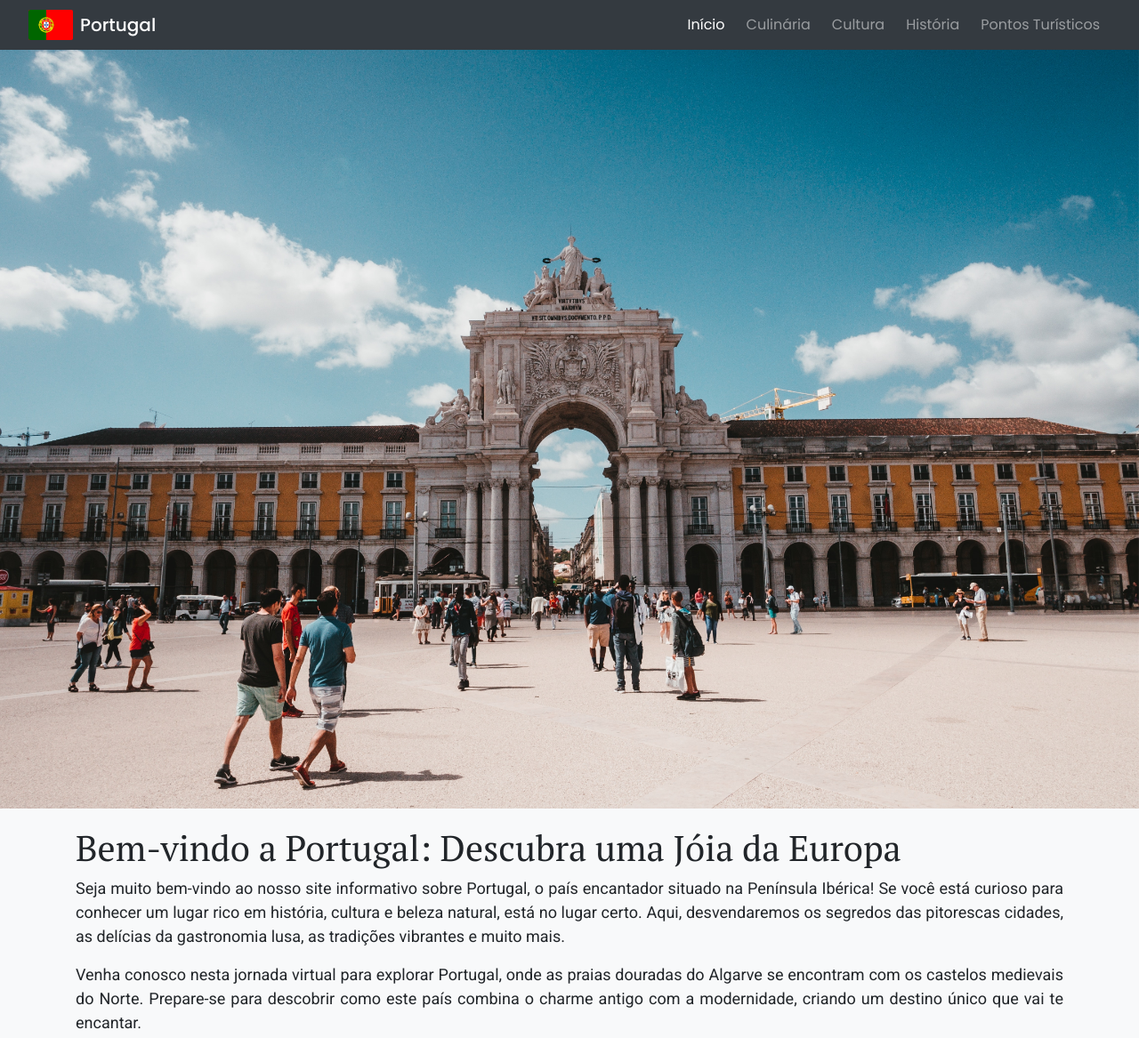
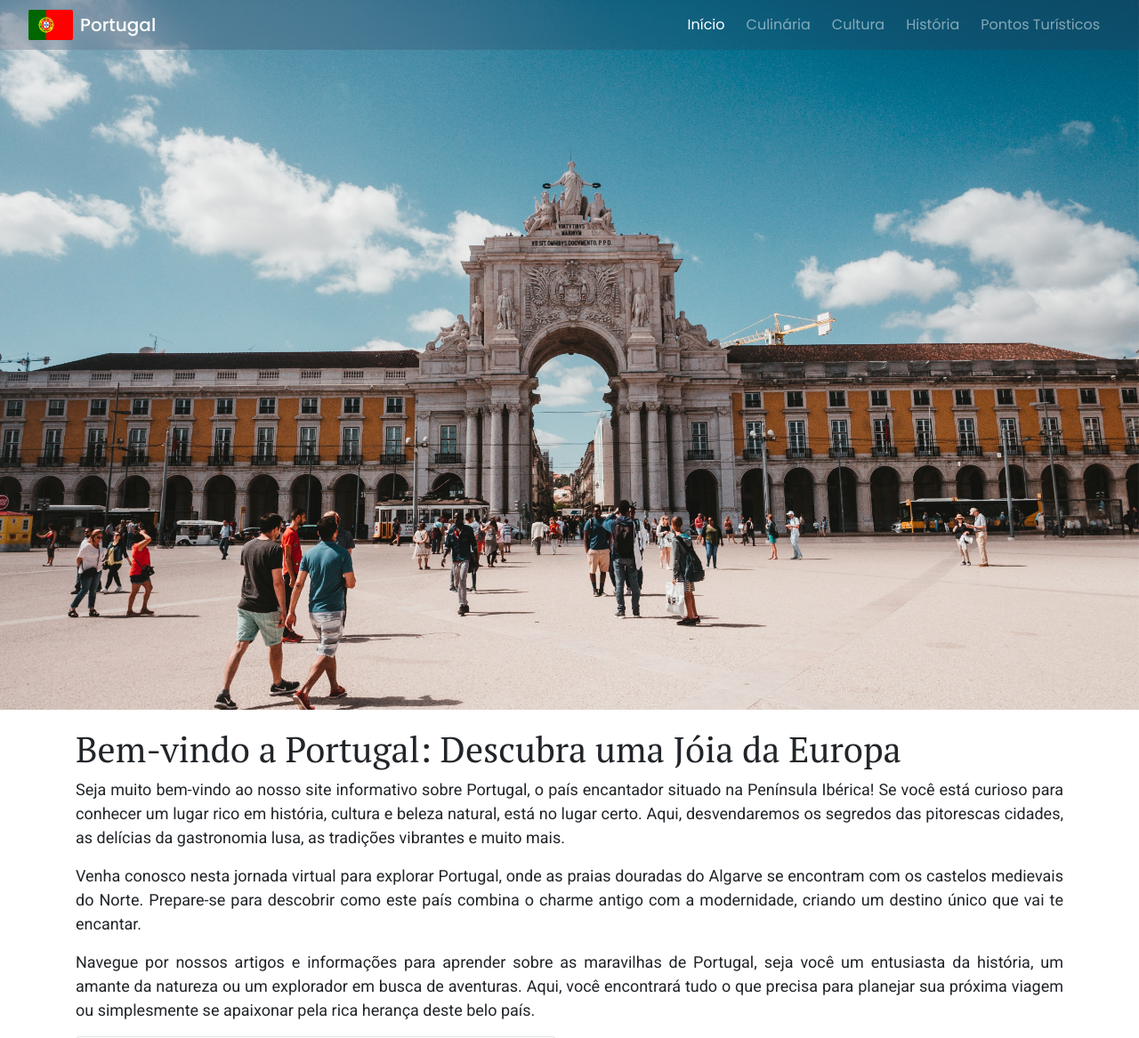
Before and after one commit to Joao-PauloBR/VoltaAoMundo-Portugal, a PHP site: page / in a window 1280 px wide. Shown: the top 1167 px of the page at 89% size. Run offline with PHP 8.4, Linux system fonts and the light colour scheme; some web fonts are replaced.

Commit message:
Acertando a quebra de imagem ao reduzir o tamanho da página

```diff
--- a/index.html
+++ b/index.html
@@ -16,7 +16,7 @@
 
 <body>
     <div>
-        <nav class="navbar navbar-expand-md navbar-dark bg-dark">
+        <nav class="navbar navbar-expand-md navbar-dark">
             <div class="d-flex align-items-center">
                 <img id="bandeira" src="img/bandeira.svg" alt="bandeira">
                 <a class="navbar-brand" href="#"><span class="mx-2" id="portugal">Portugal</span></a>
@@ -50,22 +50,21 @@
             </div>
         </nav>
     </div>
-
-    <main class="bg-light">
+    <main>
       <div id="background-carousel" class="carousel slide" data-ride="carousel">
         <!-- Slides do Carrossel -->
         <div class="carousel-inner">
           <div class="carousel-item active">
-            <img src="img/Bem-vindo.jpg" alt="Imagem 1">
+            <img class="d-block w-100" src="img/Bem-vindo.jpg" alt="First slide">
           </div>
           <div class="carousel-item">
-            <img src="img/carrossel - visao panoramica.jpg" alt="Imagem 2">
+            <img class="d-block w-100" src="img/carrossel - visao panoramica.jpg" alt="Second slide">
           </div>
           <div class="carousel-item">
-            <img src="img/carrossel - cidade.jpg" alt="Imagem 3">
+            <img class="d-block w-100" src="img/carrossel - cidade.jpg" alt="Third slide">
           </div>
           <div class="carousel-item">
-            <img src="img/carrossel - rua principal.jpg" alt="Imagem 4">
+            <img class="d-block w-100" src="img/carrossel - rua principal.jpg" alt="Fourth side">
           </div>
         </div>
       </div>
@@ -73,7 +72,7 @@
       <script>
         $(document).ready(function(){
           $('#background-carousel').carousel({
-            interval: 600, // Define o intervalo de tempo entre as transições de slides (em milissegundos)
+            interval: 3000, // Define o intervalo de tempo entre as transições de slides (em milissegundos)
             pause: false // Impede a pausa automática quando o mouse está sobre o carrossel
           });
         });
@@ -100,19 +99,18 @@
         <div class="container">
           <div class="row">
             <div class="col-md-6">
-                <h2>Filmes</h2>
                 <figure class="img-thumbnail">
-                    <img class="img-fluid" src="img/castelo.jpg" alt="castelo" title="castelo">
+                    <img class="d-block w-100" src="img/castelo.jpg" alt="castelo" title="Pena Palace">
                         <figcaption class="figure-caption">
                             <h3>Mulher Maravilha</h3>
-                            <p>Data de lançamento: 1º de junho de 2017</p>
+                            <p>Localidade: Sintra</p>
                         </figcaption>
                 </figure>
             </div>
-            <div class="col-md-6">
+            <div id="teste" class="col-md-6">
                 <h2>Quadrinhos</h2>
                 <figure class="img-thumbnail">
-                <img class="img-fluid" src="img/cidade2.jpg" alt="Filme Mulher Maravilha">
+                <img class="d-block w-100" src="img/cidade2.jpg" alt="Filme Mulher Maravilha">
                     <figcaption class="figure-caption">
                         <h3>Esquadrão Suicida</h3>
                         <p>Já nas bancas</p>
@@ -145,17 +143,6 @@
         </div>
       </div>
 
-
-      <div class="container">
-        <div class="row justify-content-center">
-            <div class="col-8">
-              <h2 id="citacao-titulo">Por que amamos Portugal?</h2>
-              <p id="citacao-texto">"Portugal tem uma identidade e um encanto próprio que marcam os seus visitantes. Os passeios pelas suas cidades, a convivência com os seus habitantes, sentimos que parece mentira que sempre esteve lá. A coexistência de idiomas: embora possa parecer um exagero, o espanhol e o português são bastante semelhantes."</p>
-            </div>
-        </div>
-      </div>
-
-
     </main>
 
 
--- a/style.css
+++ b/style.css
@@ -10,13 +10,14 @@
     font-family: 'Poppins', sans-serif;
     font-weight: 500;
 }
-/*
+
 .navbar {
-    background-color: rgba(0, 0, 0, 0.7); /* Cor de fundo com transparência */
-   /*  backdrop-filter: blur(30px);} /* Desfoque aplicado ao fundo */
+    background-color: rgba(62, 59, 87, 0.199); /* Cor de fundo com transparência */
+    backdrop-filter: blur(20px); /* Desfoque aplicado ao fundo */
+    z-index: 3;
+}
 
 .navbar-nav{
-    z-index: 3;
     text-align: right;
     padding-right: 1rem;
 }
@@ -44,36 +45,31 @@
     width: 100%;
 }
 
-body{
-    max-width: 100%; /* Defina a largura máxima para 100% da largura da viewport */
-    margin: 0 auto; /* Centralize o conteúdo horizontalmente */
-}
-
 /* Estilos para o carrossel */
-#carousel-background {
-    position: fixed;
-    top: 0;
-    left: 0;
-    width: 100%;
-    height: 100%;
-    z-index: -1; /* Coloca o carrossel atrás do conteúdo */
-}
-
-/* Estilos para as imagens do carrossel */
-.carousel-inner img {
-    object-fit: cover; /* Faz a imagem cobrir todo o espaço do carrossel */
+#background-carousel {
+    margin-top: -3.6rem;
     width: 100%;
     height: 100%;
 }
 
+.carousel-item {
+    height: 100vh;
+    background-position: center center;
+    background-repeat: no-repeat;
+}
 
+.carousel-item img {
+    object-fit: cover;
+    width: 100%;
+    height: 100%;
+  }
 
 #titulo{
     font-family: 'PT Serif', serif;
     margin-top: 20px;
 }
 
-.introducao{
+p{
     font-family: 'Roboto', sans-serif;
     font-size: large;
     font-style: normal;
```
